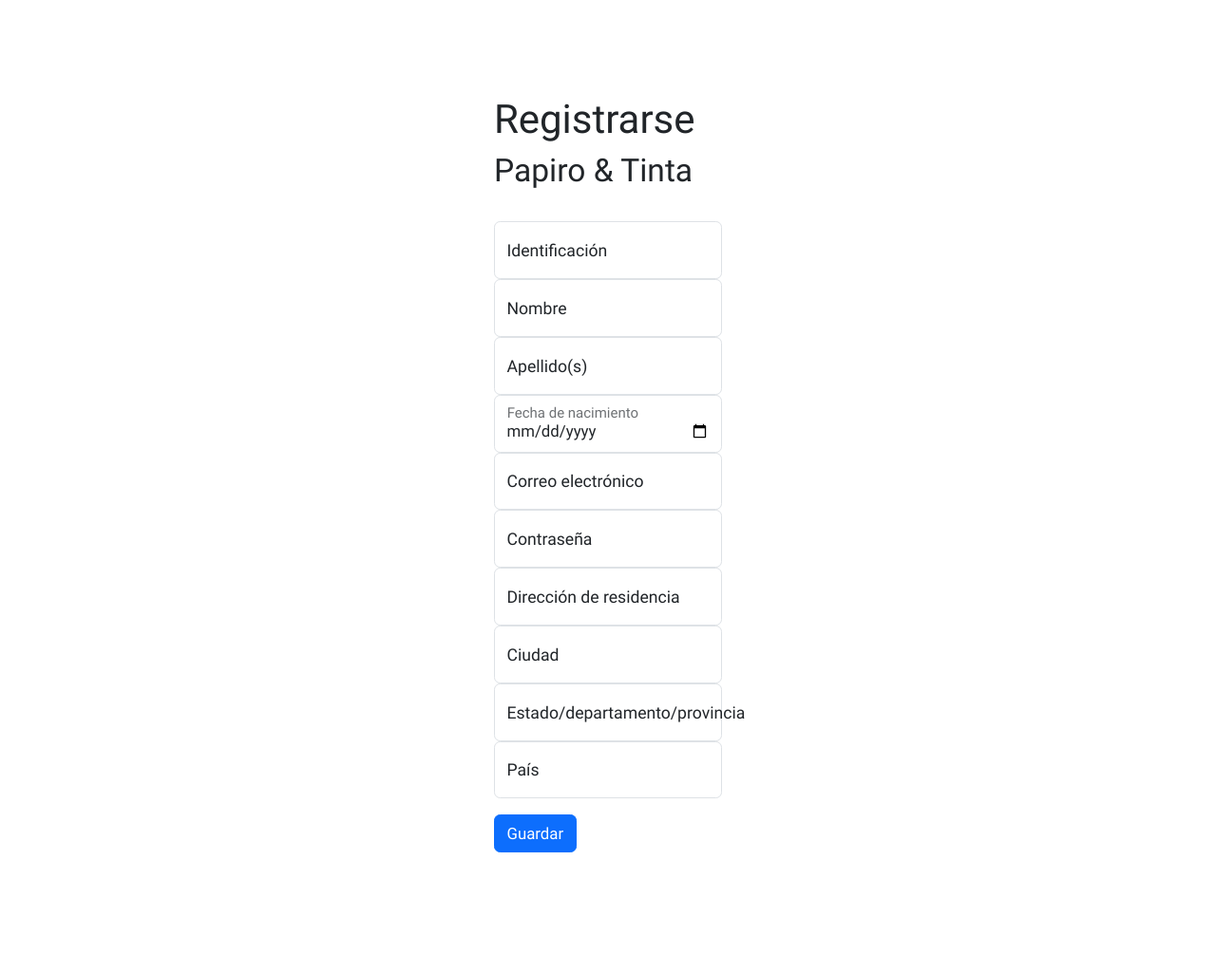
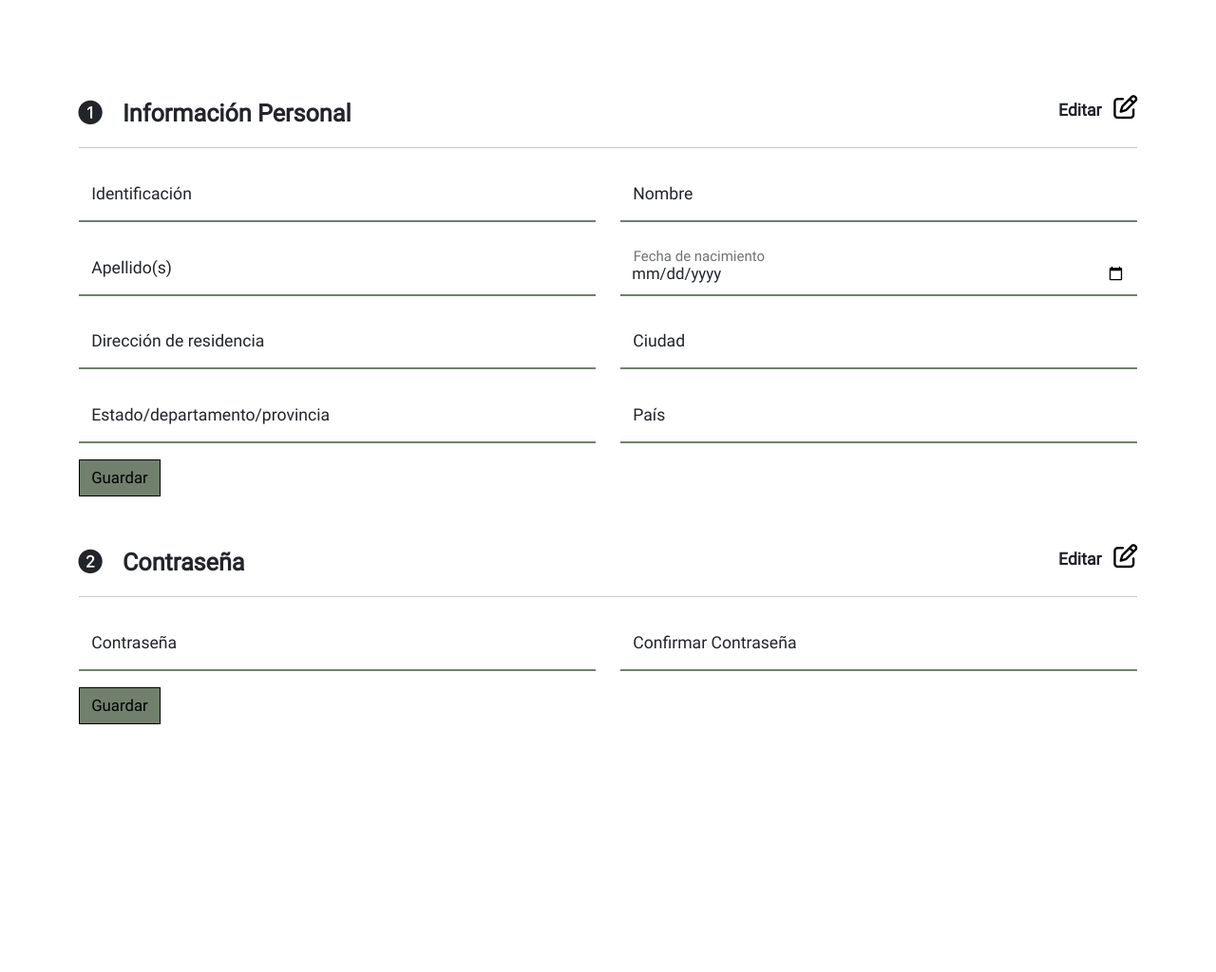
Before and after one commit to SebasVM123/Papiro-Tinta-Proyect, a Django app: page /home/perfil in a window 1280 px wide. Shown: the whole page at 95% size. After the commit the page ends 763 px from the top, so only its background shows below. Run offline with Django 4.2, Linux system fonts and the light colour scheme; some libraries are stand-ins or nearby versions.

Commit message:
Feat: crea un formulario de edición de datos de usuario inicial

```diff
--- a/Papiro_Tinta/main/templates/main/client_profile.html
+++ b/Papiro_Tinta/main/templates/main/client_profile.html
@@ -16,61 +16,117 @@
 	<link href="https://cdn.jsdelivr.net/npm/bootstrap@5.3.2/dist/css/bootstrap.min.css" rel="stylesheet" integrity="sha384-T3c6CoIi6uLrA9TneNEoa7RxnatzjcDSCmG1MXxSR1GAsXEV/Dwwykc2MPK8M2HN" crossorigin="anonymous">
 	<!-- Bootstrap icons -->
 	<link rel="stylesheet" href="https://cdn.jsdelivr.net/npm/bootstrap-icons@1.11.1/font/bootstrap-icons.css">
+	<!-- FontAwesome icons -->
+	<script src="https://kit.fontawesome.com/f53f4ad4af.js" crossorigin="anonymous"></script>
 	<!-- CSS -->
 	<link href="{% static 'css/style.css' %}" rel="stylesheet">
 </head>
 <body>
 	<main class="my-5 py-5">
-		<div class="container d-flex align-items-center justify-content-center" id="signup-container">
+		<div class="container">
 			<div class="row">
-				<div class="col-md-auto" id="signup-box">
-					<h1 class="title-1">Registrarse</h1>
-					<h2 class="title-3">Papiro & Tinta</h2>
-			        <form class="py-4 t-bordered b-bordered" id="register-form" method="post" action="{% url 'crear_registro' %}">
+				<div class="col">
+					<i class="bi bi-1-circle-fill bold-text m-text me-3"></i>
+					<span class="bold-text m-text">Información Personal</span>
+				</div>
+				<div class="col text-end">
+					<span class="bold-text me-2">Editar</span>
+					<a href="#"><i class="fa-regular fa-pen-to-square m-text"></i></a>
+				</div>
+			</div>
+			<hr>
+			<div class="row">
+		        <form method="post" action="">
 			        {% csrf_token %}
+			        <div class="row mb-3">
+				        <div class="col-md-6">
 					        <div class="form-floating">
-					        <input type="text" class="form-control custom-input-bb" id="floatingDNI" name="dni" placeholder="identificación" required pattern="\d{3,20}" title="El número de identificación solo debe estar compuesto de números, sin espacios y tener una longitud de entre 3 y 20 caracteres">
+						        <input type="text" class="form-control secondary-input" id="floatingDNI" name="dni" placeholder="identificación" required pattern="\d{3,20}" title="El número de identificación solo debe estar compuesto de números, sin espacios y tener una longitud de entre 3 y 20 caracteres">
 						        <label for="floatingDNI">Identificación</label>
 					        </div>
+				        </div>
+				        <div class="col-md-6">
 					        <div class="form-floating">
-					        <input type="text" class="form-control custom-input-bb" id="floatingName" name="nombre" placeholder="nombre" required pattern="([a-zA-Z]*\s?){1,2}" title="El nombre solo debe estar compuesto de letras y son admitidos máximo 2 nombres">
+						        <input type="text" class="form-control secondary-input" id="floatingName" name="nombre" placeholder="nombre" required pattern="([a-zA-Z]*\s?){1,2}" title="El nombre solo debe estar compuesto de letras y son admitidos máximo 2 nombres">
 						        <label for="floatingName">Nombre</label>
 					        </div>
+				        </div>
+			        </div>
+			        <div class="row mb-3">
+				        <div class="col-md-6">
 					        <div class="form-floating">
-					        <input type="text" class="form-control custom-input-bb" id="floatingLastName" name="apellido" placeholder="apellido(s)" required pattern="([a-zA-Z]*\s?){1,2}" title="El apellido solo debe estar compuesto de letras y son admitidos máximo 2 apellidos">
+						        <input type="text" class="form-control secondary-input" id="floatingLastName" name="apellido" placeholder="apellido(s)" required pattern="([a-zA-Z]*\s?){1,2}" title="El apellido solo debe estar compuesto de letras y son admitidos máximo 2 apellidos">
 						        <label for="floatingLastName">Apellido(s)</label>
 					        </div>
+				        </div>
+				        <div class="col-md-6">
 					        <div class="form-floating">
-					        <input type="date" class="form-control custom-input-bb" id="floatingBirthdate" name="fecha_nacimiento" placeholder="fecha de nacimiento" required>
+						        <input type="date" class="form-control secondary-input" id="floatingBirthdate" name="fecha_nacimiento" placeholder="fecha de nacimiento" required>
 						        <label for="floatingBirthdate">Fecha de nacimiento</label>
 					        </div>
+				        </div>
+			        </div>
+			        <div class="row mb-3">
+				        <div class="col-md-6">
 					        <div class="form-floating">
-					        <input type="email" class="form-control custom-input-bb" id="floatingEmail" name="email" placeholder="name@example.com" required pattern="[^@\s]+@(?!.*\.{2,})(?!.*-{2,})[^@\s]+\.[a-zA-Z]{2,}" title="No es un correo electrónico válido.">
-					        <label for="floatingEmail">Correo electrónico</label>
+						        <input type="text" class="form-control secondary-input" id="floatingAddress" name="direccion" placeholder="dirección de residencia" required>
+						        <label for="floatingAddress">Dirección de residencia</label>
 					        </div>
+				        </div>
+				        <div class="col-md-6">
 					        <div class="form-floating">
-					        <input type="password" class="form-control custom-input-bb" id="floatingPassword" name="contraseña" placeholder="contraseña" required pattern="(?=.*[A-Za-z])(?=.*\d)[A-Za-z\d\S]{4,}" title="La contraseña debe tener mínimo 8 caracteres y tener al menos una letra y un número.">
+						        <input type="text" class="form-control secondary-input" id="floatingCity" name="ciudad" placeholder="ciudad de residencia" required pattern="([a-zA-Z]*\s?)*" title="Solo se aceptan letras en este campo">
+						        <label for="floatingCity">Ciudad</label>
+					        </div>
+				        </div>
+			        </div>
+			        <div class="row">
+				        <div class="col-md-6">
+					        <div class="form-floating">
+						        <input type="text" class="form-control secondary-input" id="floatingProvince" name="provincia" placeholder="estado/departamento/provincia de residencia" required pattern="([a-zA-Z]*\s?)*" title="Solo se aceptan letras en este campo">
+						        <label for="floatingProvince">Estado/departamento/provincia</label>
+					        </div>
+				        </div>
+				        <div class="col-md-6">
+					        <div class="form-floating">
+						        <input type="text" class="form-control secondary-input" id="floatingCountry" name="pais" placeholder="país de residencia" required pattern="([a-zA-Z]*\s?)*" title="Solo se aceptan letras en este campo">
+						        <label for="floatingProvince">País</label>
+					        </div>
+				        </div>
+			        </div>
+			        <button type="submit" class="btn primary-btn mt-3" name="editInfoUser">Guardar</button>
+		        </form>
+			</div>
+			<div class="row mt-5">
+				<div class="col">
+					<i class="bi bi-2-circle-fill bold-text m-text me-3"></i>
+					<span class="bold-text m-text">Contraseña</span>
+				</div>
+				<div class="col text-end">
+					<span class="bold-text me-2">Editar</span>
+					<a href="#"><i class="fa-regular fa-pen-to-square m-text"></i></a>
+				</div>
+			</div>
+			<hr>
+			<div class="row">
+				<form method="post" action="">
+					{% csrf_token %}
+					<div class="row">
+						<div class="col-md-6">
+							<div class="form-floating">
+						        <input type="password" class="form-control secondary-input" id="floatingPassword" name="contraseña" placeholder="contraseña" required pattern="(?=.*[A-Za-z])(?=.*\d)[A-Za-z\d\S]{4,}" title="La contraseña debe tener mínimo 8 caracteres y tener al menos una letra y un número.">
 						        <label for="floatingPassword">Contraseña</label>
 							</div>
+						</div>
+						<div class="col-md-6">
 							<div class="form-floating">
-					        <input type="text" class="form-control custom-input-bb" id="floatingAddress" name="direccion" placeholder="dirección de residencia" required>
-					        <label for="floatingAddress">Dirección de residencia</label>
+								<input type="password" class="form-control secondary-input" id="floatingConfirmPassword" name="confirmarContraseña" placeholder="contraseña" required pattern="(?=.*[A-Za-z])(?=.*\d)[A-Za-z\d\S]{4,}" title="La contraseña debe tener mínimo 8 caracteres y tener al menos una letra y un número.">
+								<label for="floatingPassword">Confirmar Contraseña</label>
 							</div>
-				        <div class="form-floating">
-					        <input type="text" class="form-control custom-input-bb" id="floatingCity" name="ciudad" placeholder="ciudad de residencia" required pattern="([a-zA-Z]*\s?)*" title="Solo se aceptan letras en este campo">
-					        <label for="floatingCity">Ciudad</label>
 						</div>
-				        <div class="form-floating">
-					        <input type="text" class="form-control custom-input-bb" id="floatingProvince" name="provincia" placeholder="estado/departamento/provincia de residencia" required pattern="([a-zA-Z]*\s?)*" title="Solo se aceptan letras en este campo">
-					        <label for="floatingProvince">Estado/departamento/provincia</label>
 					</div>
-				        <div class="form-floating">
-					        <input type="text" class="form-control custom-input-bb" id="floatingCountry" name="pais" placeholder="país de residencia" required pattern="([a-zA-Z]*\s?)*" title="Solo se aceptan letras en este campo">
-					        <label for="floatingProvince">País</label>
-				        </div>
-				        <button type="submit" class="btn btn-primary mt-3 custom-button">Guardar</button>
+					<button type="submit" class="btn primary-btn mt-3" name="editInfoUser">Guardar</button>
 				</form>
-				</div>
 			</div>
 		</div>
 	</main>
--- a/Papiro_Tinta/static/css/style.css
+++ b/Papiro_Tinta/static/css/style.css
@@ -163,6 +163,10 @@ a { color: #000;}
     box-shadow: none;
 }
 
+.square-input {
+    border-radius: 0;
+}
+
 /* actions utilities -----------------------------*/
 .green-shadow:focus-visible { box-shadow: 0 0 0 0.25rem var(--shadow-green);}
 
```
Also changed, not shown: Papiro_Tinta/main/templates/main/home.html (+39 -1 lines). Lines whose indentation alone changed are shown as unchanged.
